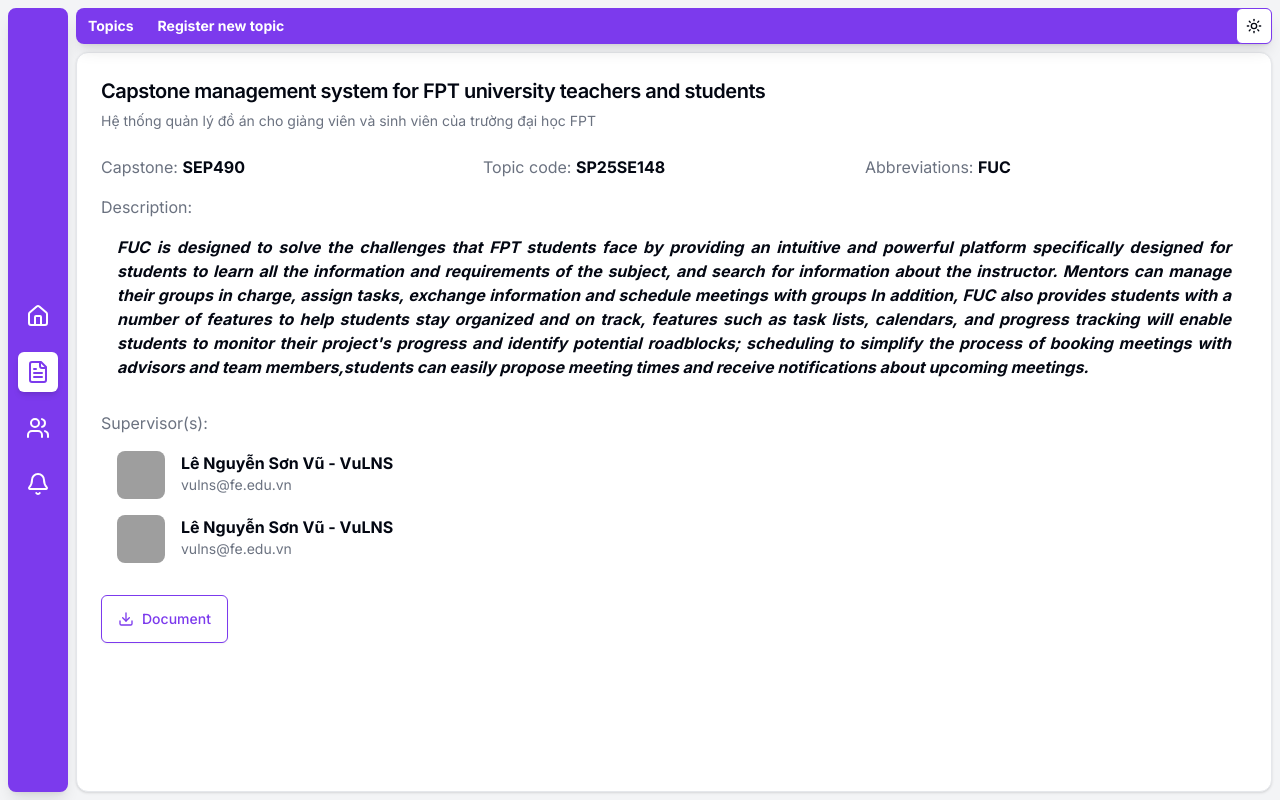
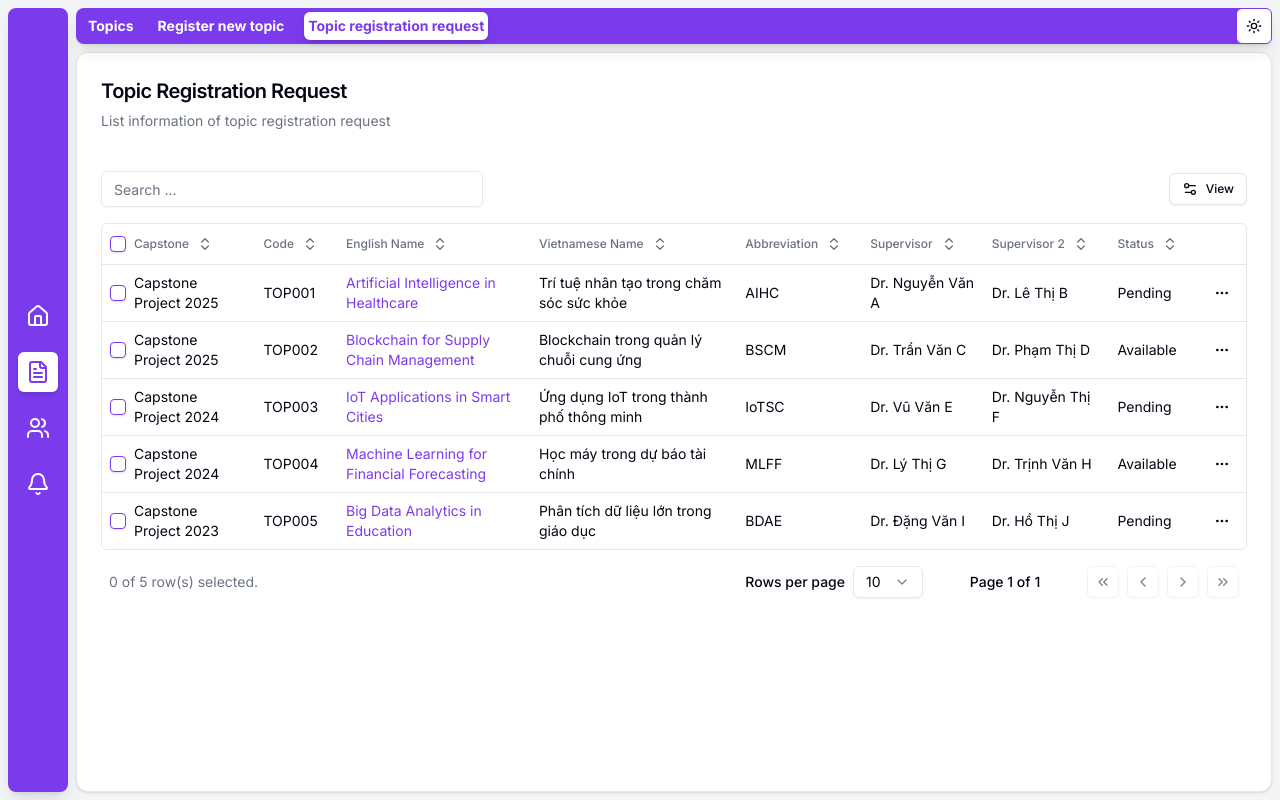
Before and after one commit to SP25SE148/FUCapstone_FE, a Next.js app: page /supervisor/topics/topic-registration-request in a window 1280 px wide. Built offline with nearby package versions, Linux system fonts and the light colour scheme; grey boxes are pictures that could not be loaded.

Commit message:
UI supervisor topic request

```diff
--- a/src/app/supervisor/topics/layout.tsx
+++ b/src/app/supervisor/topics/layout.tsx
@@ -7,6 +7,7 @@
 const items = [
     { label: "Topics", href: "/supervisor/topics", },
     { label: "Register new topic", href: "/supervisor/topics/register-new-topic", },
+    { label: "Topic registration request", href: "/supervisor/topics/topic-registration-request", },
 ];
 
 export default function Layout({
--- /dev/null
+++ b/src/app/supervisor/topics/topic-registration-request/components/columns.tsx
@@ -0,0 +1,132 @@
+"use client"
+
+import { useRouter } from "next/navigation"
+import { MoreHorizontal } from "lucide-react"
+import { ColumnDef } from "@tanstack/react-table"
+
+import { Button } from "@/components/ui/button"
+import { Checkbox } from "@/components/ui/checkbox"
+import { DataTableColumnHeader } from "@/components/ui/data-table-column-header"
+import { DropdownMenu, DropdownMenuContent, DropdownMenuItem, DropdownMenuLabel, DropdownMenuSeparator, DropdownMenuTrigger, } from "@/components/ui/dropdown-menu"
+import Link from "next/link"
+
+// This type is used to define the shape of our data.
+// You can use a Zod schema here if you want.
+export type Topic = {
+    id: string
+    capstone: string
+    code: string
+    englishName: string
+    vietnameseName: string
+    abbreviation: string
+    supervisor: string
+    supervisor2: string
+    status: "Pending" | "Available"
+}
+
+export const columns: ColumnDef<Topic>[] = [
+    {
+        id: "select",
+        header: ({ table }) => (
+            <Checkbox
+                checked={
+                    table.getIsAllPageRowsSelected() ||
+                    (table.getIsSomePageRowsSelected() && "indeterminate")
+                }
+                onCheckedChange={(value) => table.toggleAllPageRowsSelected(!!value)}
+                aria-label="Select all"
+            />
+        ),
+        cell: ({ row }) => (
+            <Checkbox
+                checked={row.getIsSelected()}
+                onCheckedChange={(value) => row.toggleSelected(!!value)}
+                aria-label="Select row"
+            />
+        ),
+        enableSorting: false,
+        enableHiding: false,
+    },
+    {
+        accessorKey: "capstone",
+        header: ({ column }) => (
+            <DataTableColumnHeader column={column} title="Capstone" />
+        ),
+    },
+    {
+        accessorKey: "code",
+        header: ({ column }) => (
+            <DataTableColumnHeader column={column} title="Code" />
+        ),
+    },
+    {
+        accessorKey: "englishName",
+        header: ({ column }) => (
+            <DataTableColumnHeader column={column} title="English Name" />
+        ),
+        cell: ({ row }) => {
+            return (
+                <Link className="text-primary hover:underline" href={`/supervisor/topics/${row?.original?.id}`}>{row.original.englishName}</Link>
+            )
+        }
+    },
+    {
+        accessorKey: "vietnameseName",
+        header: ({ column }) => (
+            <DataTableColumnHeader column={column} title="Vietnamese Name" />
+        ),
+    },
+    {
+        accessorKey: "abbreviation",
+        header: ({ column }) => (
+            <DataTableColumnHeader column={column} title="Abbreviation" />
+        ),
+    },
+    {
+        accessorKey: "supervisor",
+        header: ({ column }) => (
+            <DataTableColumnHeader column={column} title="Supervisor" />
+        ),
+    },
+    {
+        accessorKey: "supervisor2",
+        header: ({ column }) => (
+            <DataTableColumnHeader column={column} title="Supervisor 2" />
+        ),
+    },
+    {
+        accessorKey: "status",
+        header: ({ column }) => (
+            <DataTableColumnHeader column={column} title="Status" />
+        ),
+    },
+    {
+        id: "actions",
+        cell: ({ row }) => {
+            const router = useRouter();
+            const topic = row.original;
+
+            return (
+                <div className="flex items-center justify-center">
+                    <DropdownMenu >
+                        <DropdownMenuTrigger asChild>
+                            <Button variant="ghost" className="h-8 w-8 p-0">
+                                <span className="sr-only">Open menu</span>
+                                <MoreHorizontal className="h-4 w-4" />
+                            </Button>
+                        </DropdownMenuTrigger>
+                        <DropdownMenuContent align="end">
+                            <DropdownMenuLabel>Actions</DropdownMenuLabel>
+                            <DropdownMenuItem
+                                onClick={() => router.push(`topics/${topic.id}`)}
+                            >
+                                View details
+                            </DropdownMenuItem>
+                            <DropdownMenuSeparator />
+                        </DropdownMenuContent>
+                    </DropdownMenu>
+                </div>
+            )
+        },
+    },
+]
--- /dev/null
+++ b/src/app/supervisor/topics/topic-registration-request/components/topic-registration-request-table.tsx
@@ -0,0 +1,75 @@
+import { columns, Topic } from "./columns";
+import { DataTable } from "@/components/ui/data-table";
+import { Card, CardContent, CardDescription, CardHeader, CardTitle } from "@/components/ui/card";
+
+const data: Topic[] = [
+    {
+        id: "1",
+        capstone: "Capstone Project 2025",
+        code: "TOP001",
+        englishName: "Artificial Intelligence in Healthcare",
+        vietnameseName: "Trí tuệ nhân tạo trong chăm sóc sức khỏe",
+        abbreviation: "AIHC",
+        supervisor: "Dr. Nguyễn Văn A",
+        supervisor2: "Dr. Lê Thị B",
+        status: "Pending",
+    },
+    {
+        id: "2",
+        capstone: "Capstone Project 2025",
+        code: "TOP002",
+        englishName: "Blockchain for Supply Chain Management",
+        vietnameseName: "Blockchain trong quản lý chuỗi cung ứng",
+        abbreviation: "BSCM",
+        supervisor: "Dr. Trần Văn C",
+        supervisor2: "Dr. Phạm Thị D",
+        status: "Available",
+    },
+    {
+        id: "3",
+        capstone: "Capstone Project 2024",
+        code: "TOP003",
+        englishName: "IoT Applications in Smart Cities",
+        vietnameseName: "Ứng dụng IoT trong thành phố thông minh",
+        abbreviation: "IoTSC",
+        supervisor: "Dr. Vũ Văn E",
+        supervisor2: "Dr. Nguyễn Thị F",
+        status: "Pending",
+    },
+    {
+        id: "4",
+        capstone: "Capstone Project 2024",
+        code: "TOP004",
+        englishName: "Machine Learning for Financial Forecasting",
+        vietnameseName: "Học máy trong dự báo tài chính",
+        abbreviation: "MLFF",
+        supervisor: "Dr. Lý Thị G",
+        supervisor2: "Dr. Trịnh Văn H",
+        status: "Available",
+    },
+    {
+        id: "5",
+        capstone: "Capstone Project 2023",
+        code: "TOP005",
+        englishName: "Big Data Analytics in Education",
+        vietnameseName: "Phân tích dữ liệu lớn trong giáo dục",
+        abbreviation: "BDAE",
+        supervisor: "Dr. Đặng Văn I",
+        supervisor2: "Dr. Hồ Thị J",
+        status: "Pending",
+    },
+];
+
+export default function TopicRegistrationRequestTable() {
+    return (
+        <Card className="min-h-[calc(100vh-60px)]">
+            <CardHeader>
+                <CardTitle className="font-semibold tracking-tight text-xl">Topic Registration Request</CardTitle>
+                <CardDescription>List information of topic registration request</CardDescription>
+            </CardHeader>
+            <CardContent>
+                <DataTable columns={columns} data={data} />
+            </CardContent>
+        </Card>
+    );
+}
--- /dev/null
+++ b/src/app/supervisor/topics/topic-registration-request/page.tsx
@@ -0,0 +1,7 @@
+import TopicRegistrationRequestTable from "./components/topic-registration-request-table";
+
+export default function TopicRegistrationRequestPage() {
+    return (
+        <TopicRegistrationRequestTable />
+    )
+}
```
